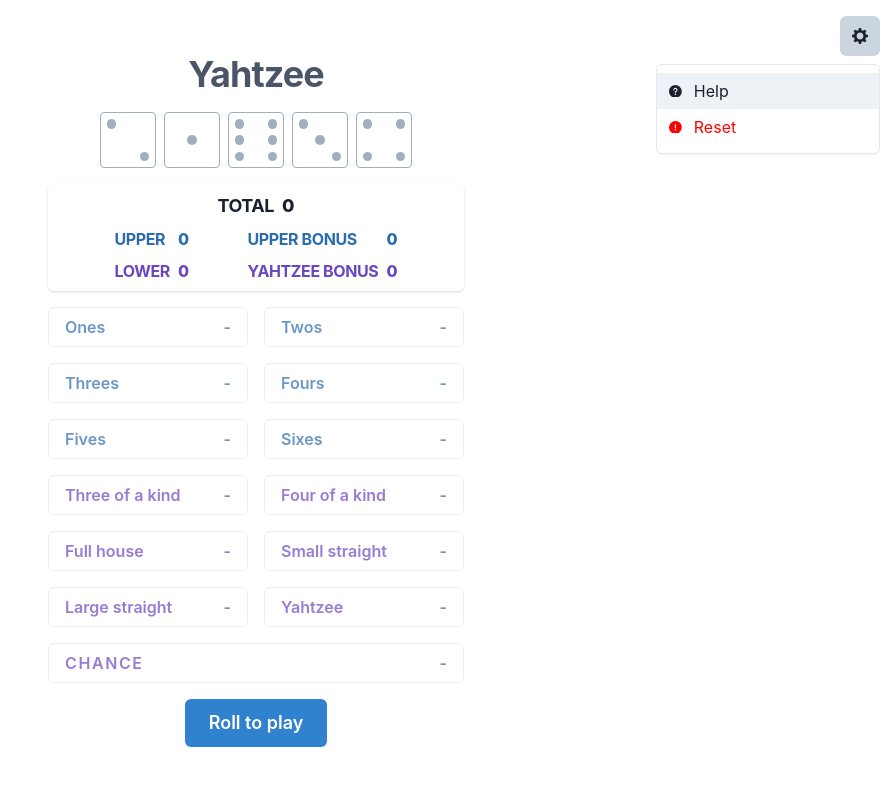
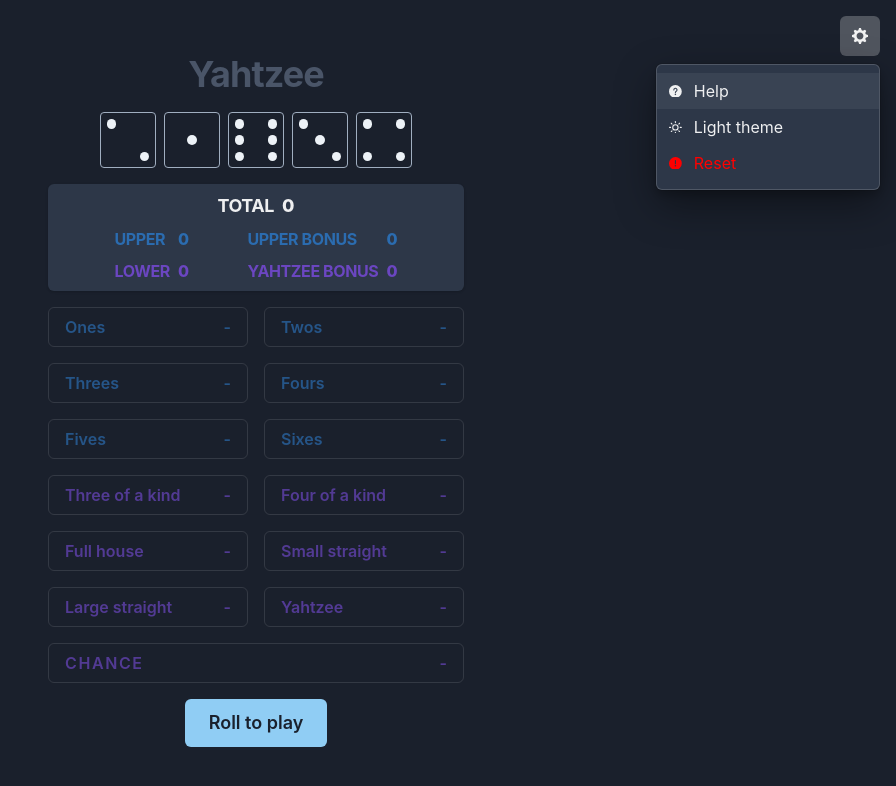
Before and after one commit to tmikeschu/yahtzee-react, a React (Create React App) app: page / in a window 1280 px wide. Both pictures are taken after a click on the button 1244 px from the left and 36 px from the top of the page. Shown: the top 786 px of the page, without its empty margins (384-1280 px from the left). Built offline with nearby package versions, Linux system fonts and the light colour scheme.

Commit message:
dark mode

```diff
--- a/package.json
+++ b/package.json
@@ -4,7 +4,7 @@
   "private": true,
   "dependencies": {
     "@chakra-ui/icons": "^2.0.13",
-    "@chakra-ui/react": "^2.4.2",
+    "@chakra-ui/react": "^2.8.2",
     "@emotion/react": "^11.10.5",
     "@emotion/styled": "^11.10.5",
     "@testing-library/jest-dom": "^5.16.5",
--- a/src/die.tsx
+++ b/src/die.tsx
@@ -5,6 +5,7 @@
   Square,
   SquareProps,
   StyleProps,
+  useColorModeValue,
 } from "@chakra-ui/react";
 import { MotionBox } from "./motion-box";
 import { YahtzeeUtils } from "./utils";
@@ -146,10 +147,11 @@
   onClick,
   isSelected = false,
   isLoading = false,
-  dotColor = "gray.800",
+  dotColor: dotColorProp = "gray.800",
   borderColor = "gray.500",
 }) => {
   const C = DICE[children - 1];
+  const dotColor = useColorModeValue(dotColorProp, "gray.100");
   return (
     <DieContext.Provider
       value={{ dotColor, borderColor, isSelected, isLoading }}
--- a/src/game-menu.tsx
+++ b/src/game-menu.tsx
@@ -15,8 +15,15 @@
   ModalFooter,
   Button,
   VStack,
+  useColorMode,
 } from "@chakra-ui/react";
-import { SettingsIcon, WarningIcon, QuestionIcon } from "@chakra-ui/icons";
+import {
+  SettingsIcon,
+  WarningIcon,
+  QuestionIcon,
+  SunIcon,
+  MoonIcon,
+} from "@chakra-ui/icons";
 import { useYahtzeeStore } from "./machine";
 import { useHotkeys } from "react-hotkeys-hook";
 import { KeyboardShortcutTable } from "./keyboard-shortcut-table";
@@ -34,6 +41,8 @@
     menuBtnRef.current?.click();
   });
 
+  const { colorMode, toggleColorMode } = useColorMode();
+
   return (
     <>
       <Menu {...menuDisclosure}>
@@ -41,6 +50,12 @@
         <MenuList>
           <MenuItem icon={<QuestionIcon />} onClick={helpDisclosure.onOpen}>
             Help
+          </MenuItem>
+          <MenuItem
+            icon={colorMode === "dark" ? <SunIcon /> : <MoonIcon />}
+            onClick={toggleColorMode}
+          >
+            {colorMode === "dark" ? "Light theme" : "Dark theme"}
           </MenuItem>
           <MenuItem
             onClick={() => store.send("RESET")}
--- a/src/index.tsx
+++ b/src/index.tsx
@@ -3,14 +3,17 @@
 import App from "./App";
 import * as serviceWorkerRegistration from "./serviceWorkerRegistration";
 import reportWebVitals from "./reportWebVitals";
-import { ChakraProvider } from "@chakra-ui/react";
+import { ChakraProvider, ColorModeScript } from "@chakra-ui/react";
+import theme from "./theme";
 
 const root = ReactDOM.createRoot(
   document.getElementById("root") as HTMLElement
 );
 root.render(
   <React.StrictMode>
-    <ChakraProvider>
+    <ColorModeScript initialColorMode={theme.config.initialColorMode} />
+
+    <ChakraProvider theme={theme}>
       <App />
     </ChakraProvider>
   </React.StrictMode>
--- /dev/null
+++ b/src/theme.ts
@@ -0,0 +1,10 @@
+import { extendTheme } from "@chakra-ui/react";
+
+const config = {
+  initialColorMode: "dark",
+  useSystemColorMode: true,
+};
+
+const theme = extendTheme({ config });
+
+export default theme;
```
Also changed, not shown: src/machine.typegen.ts (+19 -20 lines), 1 other file (tests, documents, lock files or other folders).
